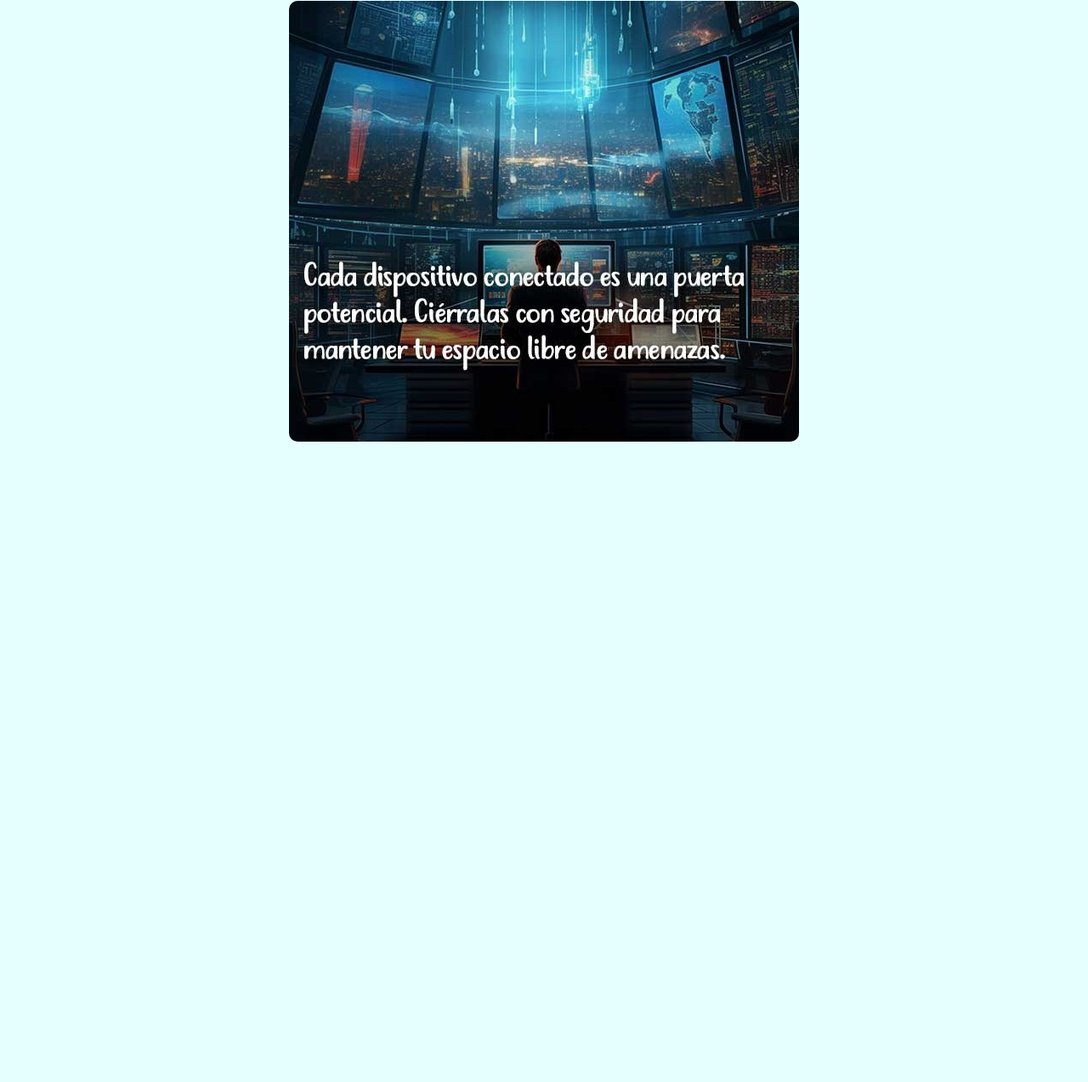
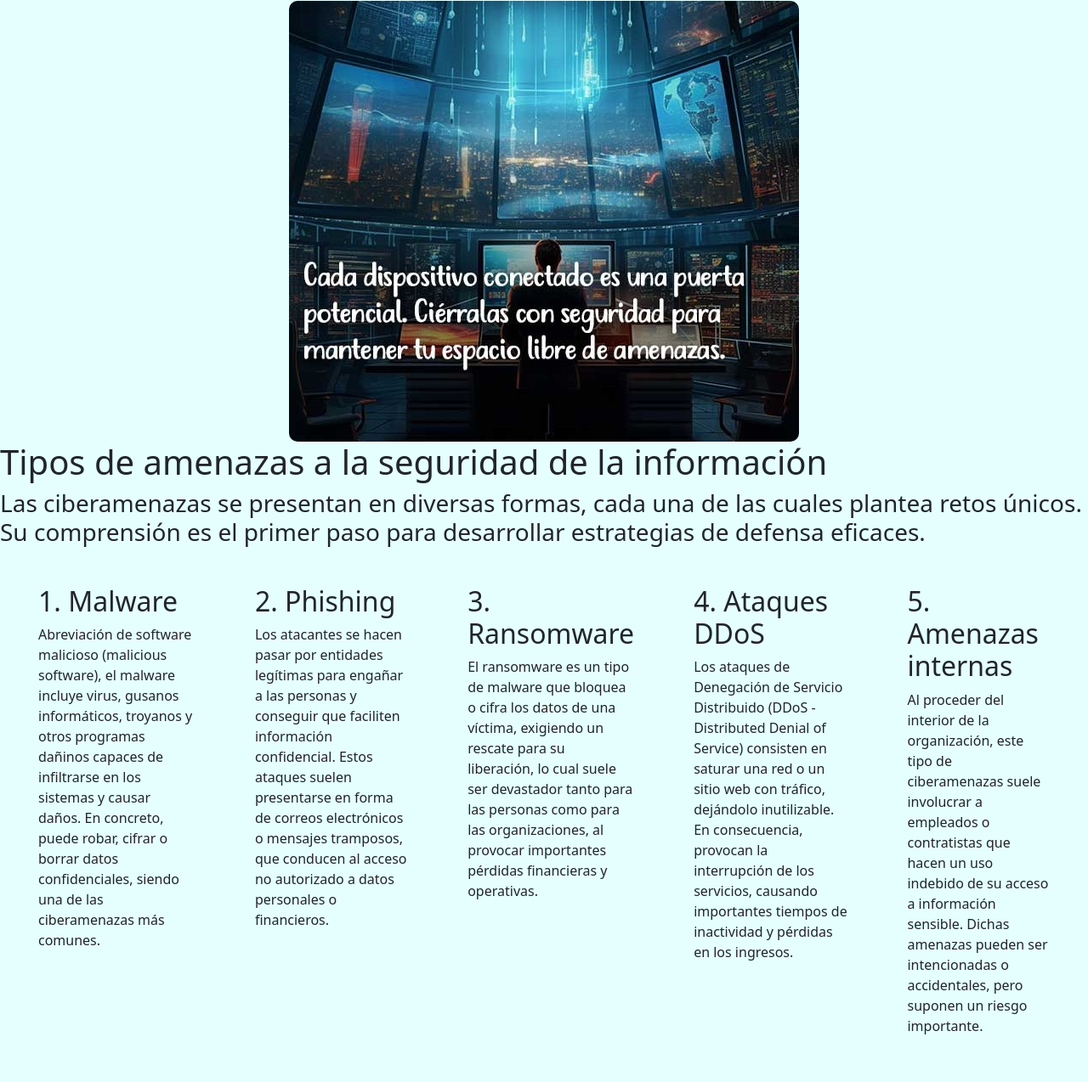
Before and after one commit to RonnieRBG/PruebaModulo2, a plain HTML site: page index.html in a window 1280 px wide. Shown: the part 560-1834 px from the top of the page at 85% size. Before the commit the page ends 1080 px from the top, so only its background shows below. Drawn offline with nearby package versions, Linux system fonts and the light colour scheme.

Commit message:
act amenazas

```diff
--- a/css/style.css
+++ b/css/style.css
@@ -28,3 +28,12 @@
         margin-right: auto;
         border-radius: 10px;
 }
+
+.container3 {
+    display: flex;
+    margin: 10px;
+}
+
+#caja1, #caja2, #caja3, #caja4, #caja5 {
+    margin: 35px;
+}
--- a/index.html
+++ b/index.html
@@ -34,9 +34,50 @@
         Por lo tanto, si eres un particular que quiere salvaguardar sus datos o una empresa que necesita proteger sus operaciones, la ciberseguridad resulta esencial para mantener una presencia digital segura.</p>
 
     </div>
+    <div>
+    <img src="img/citas-de-ciberseguridad.jpg" alt="" class = "img_inicio">
+    </div>
+    <div class = container2>
+        <h1> Tipos de amenazas a la seguridad de la información </h1>
+        <h3> Las ciberamenazas se presentan en diversas formas, cada una de las cuales plantea retos únicos. Su comprensión es el primer paso para desarrollar estrategias de defensa eficaces.</h3>
+    </div>
+    <div class="container3">
+        <div id="caja1">
+            <h2> 1. Malware </h2>
+                <p> Abreviación de software malicioso (malicious software), el malware incluye virus, gusanos informáticos, troyanos y
+                    otros programas dañinos capaces de infiltrarse en los sistemas y causar daños. En concreto, puede robar,
+                    cifrar o borrar datos confidenciales, siendo una de las ciberamenazas más comunes.</p>
+        </div>
+        <div id="caja2">
+        <h2>2. Phishing</h2>
+            <p> Los atacantes se hacen pasar por entidades legítimas para engañar a las personas y conseguir que
+                faciliten información confidencial. Estos ataques suelen presentarse en forma de correos electrónicos
+                o mensajes tramposos, que conducen al acceso no autorizado a datos personales o financieros.</p>
+        </div>
+        <div id="caja3">
+        <h2>3. Ransomware</h2>
+            <p> El ransomware es un tipo de malware que bloquea o cifra los datos de una víctima,
+                exigiendo un rescate para su liberación, lo cual suele ser devastador tanto para las personas como para las organizaciones,
+                al provocar importantes pérdidas financieras y operativas.</p>
+        </div>
+        <div id="caja4">
+            <h2>4. Ataques DDoS</h2>
+            <p> Los ataques de Denegación de Servicio Distribuido (DDoS - Distributed Denial of Service) consisten en
+                saturar una red o un sitio web con tráfico, dejándolo inutilizable. En consecuencia, provocan la interrupción de los servicios,
+                causando importantes tiempos de inactividad y pérdidas en los ingresos.
+        </p>
+        </div>
+        <div id="caja5">
+            <h2>5. Amenazas internas</h2>
+                <p>Al proceder del interior de la organización, este tipo de ciberamenazas suele involucrar a empleados o
+                    contratistas que hacen un uso indebido de su acceso a información sensible. Dichas amenazas pueden ser intencionadas o
+                    accidentales, pero suponen un riesgo importante.
+                </p>
+        </div>
 
-    <img src="img/citas-de-ciberseguridad.jpg" alt="" class = "img_inicio">
 
+
+    </div>
 <script src="https://cdn.jsdelivr.net/npm/bootstrap@5.3.7/dist/js/bootstrap.bundle.min.js" integrity="sha384-ndDqU0Gzau9qJ1lfW4pNLlhNTkCfHzAVBReH9diLvGRem5+R9g2FzA8ZGN954O5Q" crossorigin="anonymous"></script>
 </body>
 </html>
```
Also changed, not shown: 1 other file.
